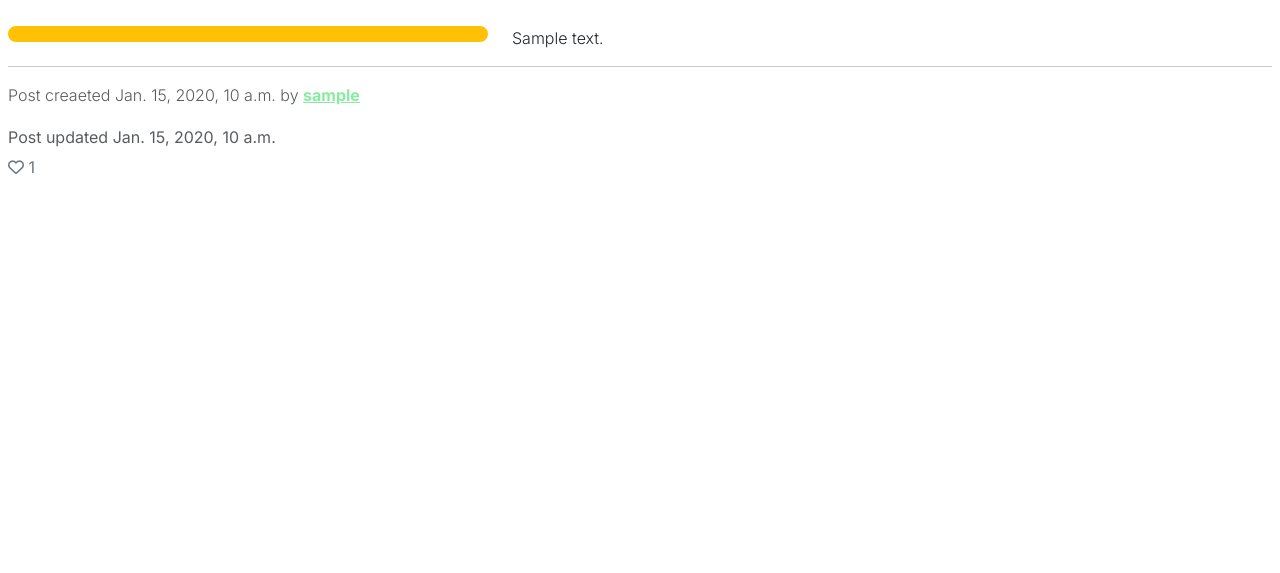
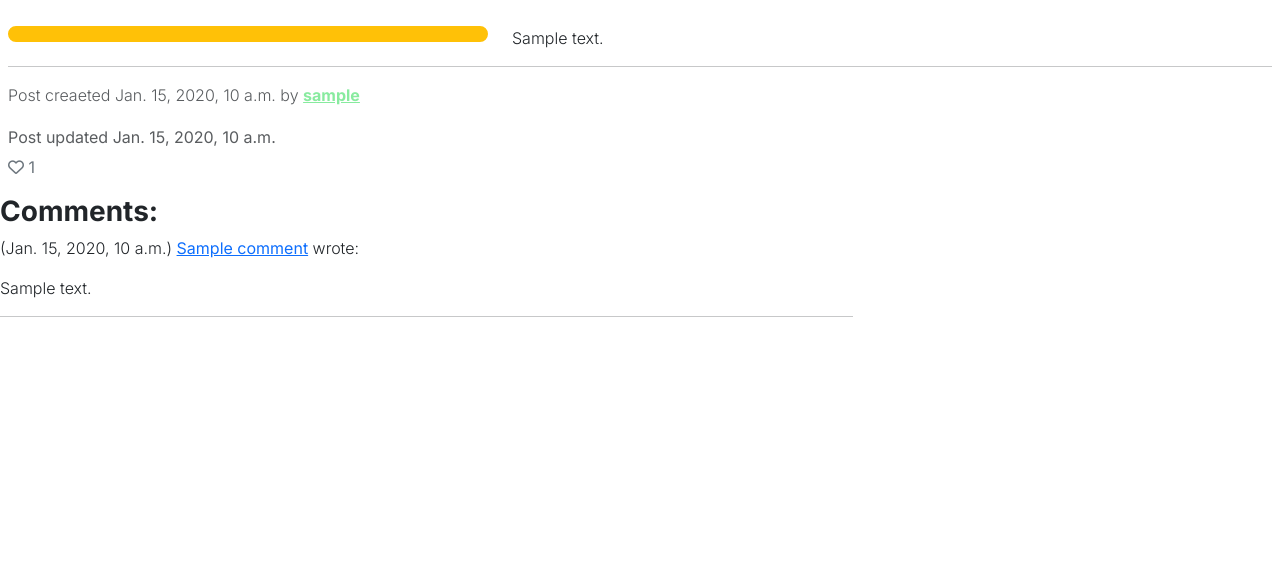
Before and after one commit to Belan-Mihail/cooking-blog, a Django app: a page that uses templates/post_detail.html in a window 1280 px wide. Shown: the part 210-783 px from the top of the page. Run offline with Django 3.2, Linux system fonts and the light colour scheme; tables that the repository leaves empty hold one stand-in row (values such as "Sample post"); some libraries are stand-ins or nearby versions.

Commit message:
Add html code in post_detail pages for displaying comments. Add test comments

```diff
--- a/cookingproject/settings.py
+++ b/cookingproject/settings.py
@@ -51,7 +51,6 @@ INSTALLED_APPS = [
     'allauth.socialaccount',
     'django_summernote',
     'crispy_forms',
-    'crispy_bootstrap4',
     'cookingblog',
 ]
 
--- a/templates/post_detail.html
+++ b/templates/post_detail.html
@@ -1,9 +1,9 @@
 {% extends 'base.html' %} {% block content %}
+{% load crispy_forms_tags %}
 
 <h2 class="post-title-detail">{{ post.cooking_recipe_title }}</h2>
 
 <article class="post-detail">
-
 
     <div class="image-container-detail-page">
         {% if "placeholder" in post.cooking_recipe_image.url %}
@@ -14,11 +14,10 @@
         {% endif %}
     </div>
 
-
-
     <p> {{ post.cooking_recipe_body | safe | linebreaksbr }}</p>
 
     <hr>
+
     <p class="blog-post-meta text-muted"> Post creaeted {{ post.created_on}} by
         <a class="link-accent-color" href="#"><strong>{{ post.cooking_recipe_author}}</strong></a>
     </p>
@@ -26,4 +25,24 @@
     <p class="card-text text-muted h6"> Post updated {{ post.updated_on}} </p>
     <strong class="text-secondary"><i class="far fa-heart"></i> {{ post.number_of_likes }} </strong>
 
+</article>
+
+<div class="comments-row d-flex">
+    <div class="col-md-8">
+        <h3><strong>Comments:</strong></h3>
+        <div class="сomments-card">
+            {% for comment in comments %}
+            <div class="comments">
+                <p class="comment-title">
+
+                    ({{ comment.created_on }})
+                    <a href="#"><strong>{{ comment.name }}</strong></a> wrote:
+                </p>
+
+                <p>{{ comment.body }}</p>
+                <hr>
+        </div>
+            {% endfor %}
+    </div>
+</div>
 {%endblock%}
```
